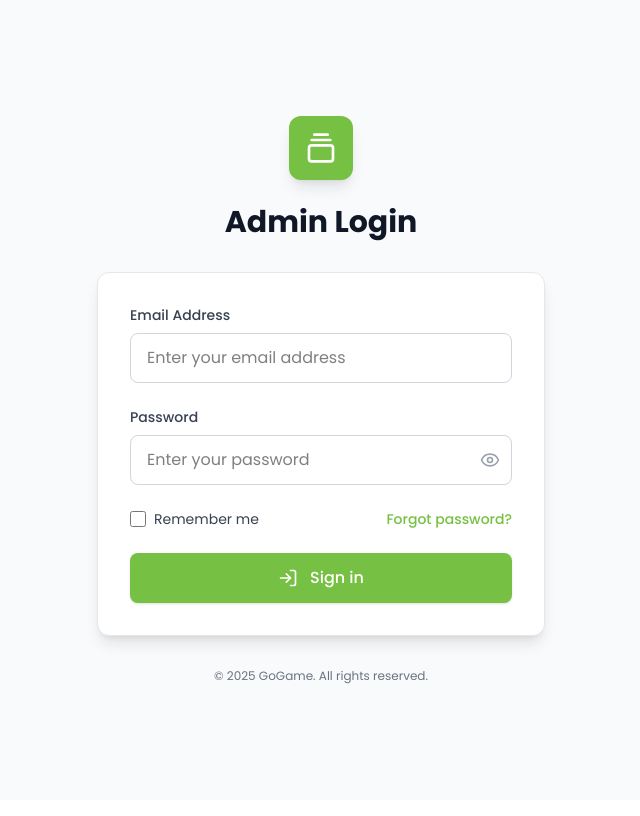
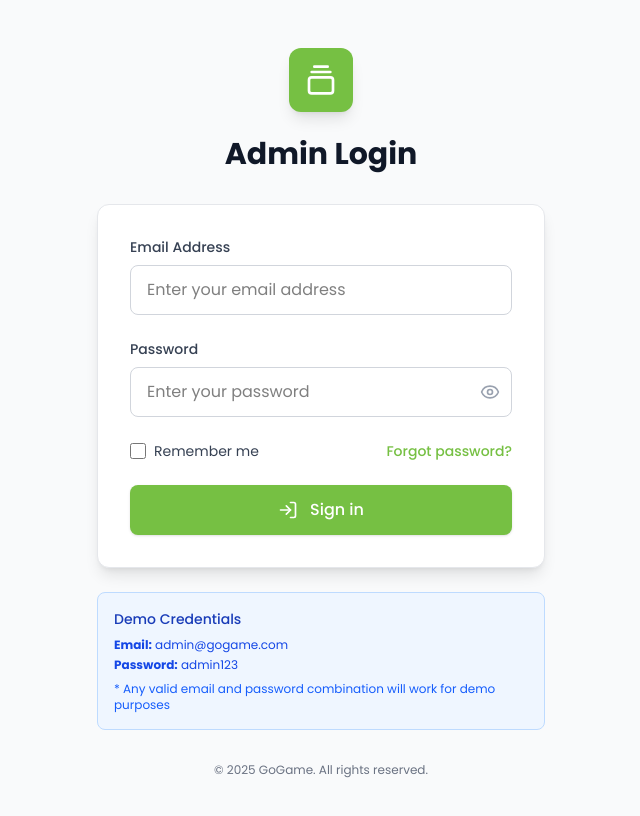
Before and after one commit to backbencherstudio/gogamee, a Next.js app: page /admin-login in a window 1280 px wide. Shown: the top 816 px of the page, without its empty margins (319-959 px from the left). Built offline with nearby package versions, Linux system fonts and the light colour scheme.

Commit message:
Demo message added

```diff
--- a/app/(admin)/admin-login/components/LoginForm.tsx
+++ b/app/(admin)/admin-login/components/LoginForm.tsx
@@ -193,14 +193,14 @@ export default function LoginForm() {
         </div>
 
         {/* Demo Credentials */}
-        {/* <div className="bg-blue-50 border border-blue-200 rounded-lg p-4">
+        <div className="bg-blue-50 border border-blue-200 rounded-lg p-4">
           <h3 className="text-sm font-medium text-blue-800 mb-2 font-['Poppins']">Demo Credentials</h3>
           <div className="text-xs text-blue-700 font-['Poppins'] space-y-1">
             <p><strong>Email:</strong> admin@gogame.com</p>
             <p><strong>Password:</strong> admin123</p>
             <p className="text-blue-600 mt-2">* Any valid email and password combination will work for demo purposes</p>
           </div>
-        </div> */}
+        </div>
       </form>
 
       {/* Footer */}
```
